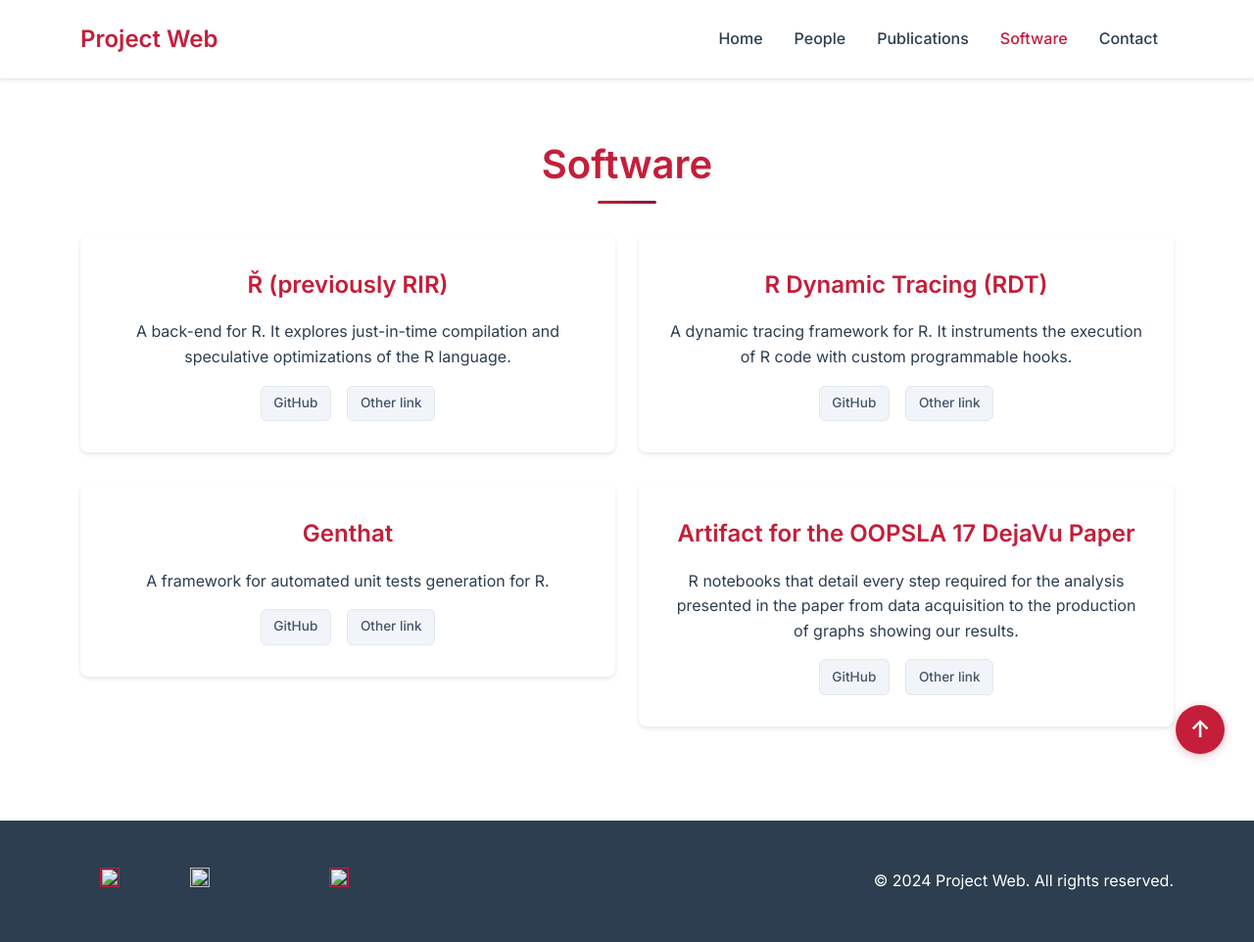
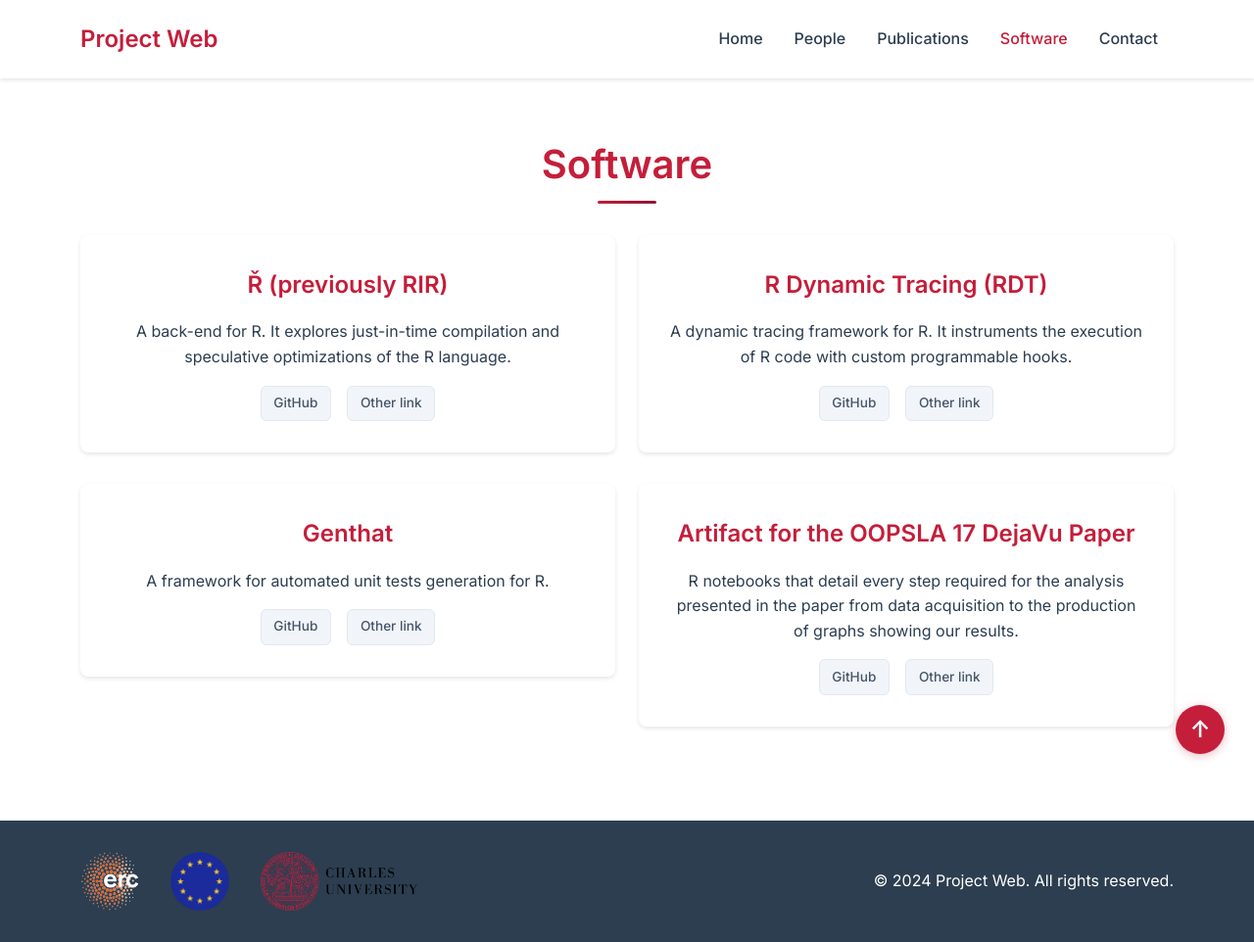
Before and after one commit to aSkotti/project-web.github.io, a plain HTML site: page software.html in a window 1280 px wide. Shown: the whole page at 98% size. Drawn offline with nearby package versions, Linux system fonts and the light colour scheme.

Commit message:
Update software.html
docs/assets/

```diff
--- a/software.html
+++ b/software.html
@@ -100,17 +100,17 @@
                     <div class="footer-logos">
                         <div class="footer-logo">
                             <a href="">
-                                <img src="images/logo/erc_logo_inv.png" alt="">
+                                <img src="docs/assets/images/logo/erc_logo_inv.png" alt="">
                             </a>
                         </div>
                         <div class="footer-logo">
                             <a href="https://erc.europa.eu/">
-                                <img src="images/logo/eu_flag_round-nobg.png" alt="">
+                                <img src="docs/assets/images/logo/eu_flag_round-nobg.png" alt="">
                             </a>
                         </div>
                         <div class="footer-logo charles">
                             <a href="">
-                                <img src="images/logo/PR-56-version1-uk_uzitna_eng_barevna (1).png" alt="">
+                                <img src="docs/assets/images/logo/PR-56-version1-uk_uzitna_eng_barevna (1).png" alt="">
                             </a>
                         </div>
                     </div>
```
